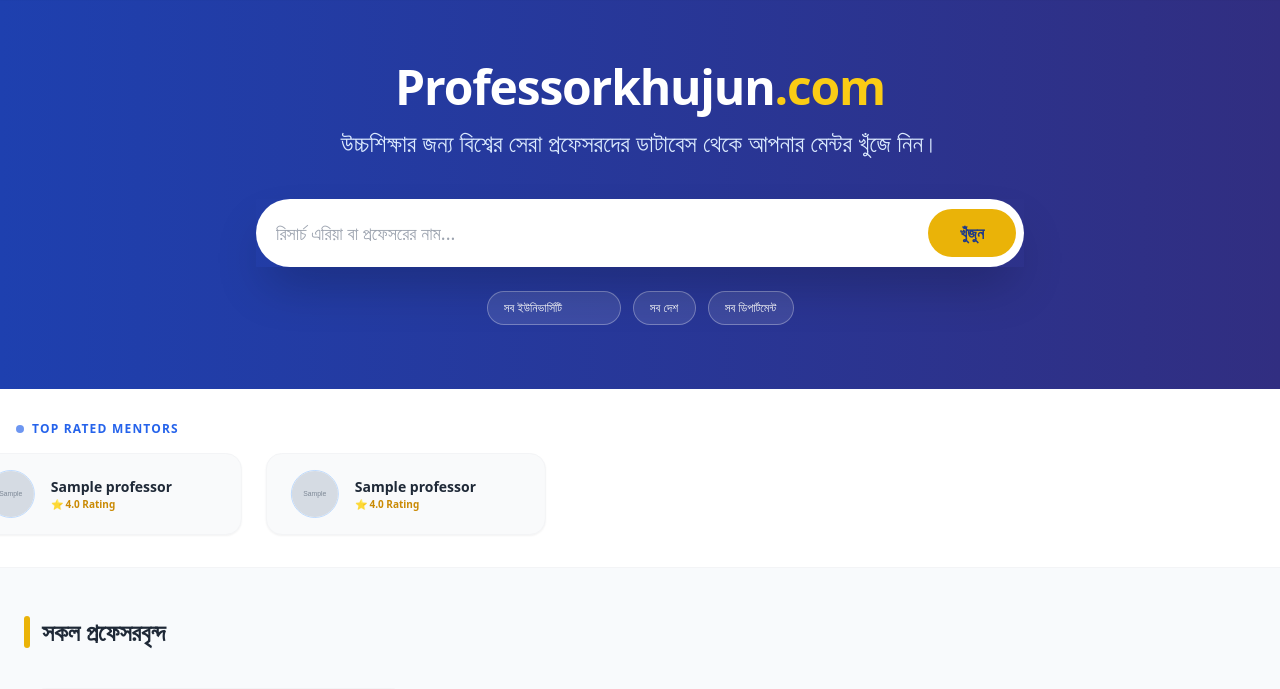
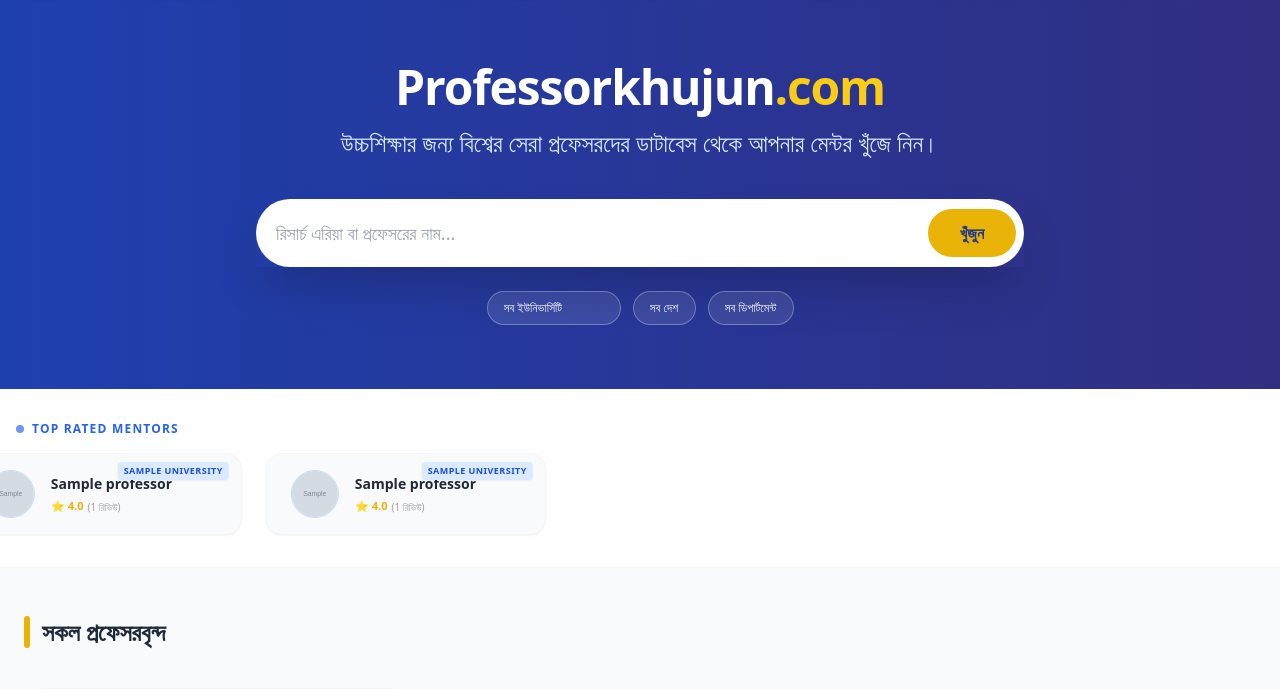
Before and after one commit to Joy-Paul/ProfessorKhujun, a Django app: page / in a window 1280 px wide. Shown: the part 70-759 px from the top of the page. Run offline with Django 5.2, Linux system fonts and the light colour scheme; tables that the repository leaves empty hold one stand-in row (values such as "Sample post"); grey boxes marked "Sample" are stand-in pictures; some libraries are stand-ins or nearby versions.

Commit message:
Add total reviews count and university short name in top rated mentor card

```diff
--- a/main_app/models.py
+++ b/main_app/models.py
@@ -47,6 +47,8 @@ class University(models.Model):
     fall_dom_deadline = models.CharField(max_length=100, blank=True, null=True)
     spring_intl_deadline = models.CharField(max_length=100, blank=True, null=True)
     spring_dom_deadline = models.CharField(max_length=100, blank=True, null=True)
+    # এই নতুন ফিল্ডটি যোগ করুন:
+    short_name = models.CharField(max_length=20, blank=True, null=True, help_text="যেমন: MIT, LPU, ISM")
 
     def __str__(self):
         return self.name
@@ -159,6 +161,9 @@ class Professor(models.Model):
         if avg is not None:
             return round(avg, 1)
         return 0.0
+    @property
+    def total_reviews(self):
+        return self.reviews.count()
 
 class Review(models.Model):
     professor = models.ForeignKey(Professor, on_delete=models.CASCADE, related_name='reviews')
@@ -244,36 +249,63 @@ class OTPVerification(models.Model):
         self.otp = str(random.randint(100000, 999999))
         self.save()
 
+# class Article(models.Model):
+#     title = models.CharField(max_length=255)
+#     category = models.CharField(max_length=100, help_text="Ex: Application Guide, Communication, Success Story")
+#     summary = models.TextField(help_text="Short description for the card")
+#     # নতুন ফিল্ড: সম্পূর্ণ আর্টিকেল লেখার জন্য
+#     content = models.TextField(help_text="Full text of the article", null=True, blank=True)
+#     read_time = models.IntegerField(help_text="Reading time in minutes")
+#     views = models.DecimalField(max_digits=5, decimal_places=1, help_text="Ex: 1.2, 3.4 for k views")
+#     author_image = models.ImageField(upload_to='article_authors/', null=True, blank=True)
+
+#     # নতুন ফিল্ডটি যোগ করুন
+#     background_image = models.ImageField(upload_to='article_bgs/', null=True, blank=True, help_text="Upload an image for card background (Optional)")
+
+#     # ভিউ কাউন্টের জন্য এই ফিল্ডটি ব্যবহার করুন
+#     views = models.PositiveIntegerField(default=0)
+
+#     created_at = models.DateTimeField(auto_now_add=True)
+
+#     # এই নতুন ফাংশনটি যোগ করুন
+#     @property
+#     def formatted_views(self):
+#         if self.views >= 1000:
+#             val = self.views / 1000.0
+#             # যদি 1.0k হয়, তবে শুধু 1k দেখাবে, নাহলে 1.5k দেখাবে
+#             return f"{val:.1f}k".replace('.0k', 'k')
+#         return str(self.views)
+
+#     def __str__(self):
+#         return self.title
+
 class Article(models.Model):
     title = models.CharField(max_length=255)
     category = models.CharField(max_length=100, help_text="Ex: Application Guide, Communication, Success Story")
     summary = models.TextField(help_text="Short description for the card")
-    # নতুন ফিল্ড: সম্পূর্ণ আর্টিকেল লেখার জন্য
     content = models.TextField(help_text="Full text of the article", null=True, blank=True)
     read_time = models.IntegerField(help_text="Reading time in minutes")
-    views = models.DecimalField(max_digits=5, decimal_places=1, help_text="Ex: 1.2, 3.4 for k views")
     author_image = models.ImageField(upload_to='article_authors/', null=True, blank=True)
-
-    # নতুন ফিল্ডটি যোগ করুন
     background_image = models.ImageField(upload_to='article_bgs/', null=True, blank=True, help_text="Upload an image for card background (Optional)")
 
-    # ভিউ কাউন্টের জন্য এই ফিল্ডটি ব্যবহার করুন
+    # শুধুমাত্র একটি views ফিল্ড থাকবে
     views = models.PositiveIntegerField(default=0)
 
     created_at = models.DateTimeField(auto_now_add=True)
 
-    # এই নতুন ফাংশনটি যোগ করুন
     @property
     def formatted_views(self):
         if self.views >= 1000:
             val = self.views / 1000.0
-            # যদি 1.0k হয়, তবে শুধু 1k দেখাবে, নাহলে 1.5k দেখাবে
             return f"{val:.1f}k".replace('.0k', 'k')
         return str(self.views)
 
     def __str__(self):
         return self.title
 
+    def get_absolute_url(self):
+        from django.urls import reverse
+        return reverse('article_detail', kwargs={'pk': self.pk})
 
 # URL পাওয়ার জন্য (urls.py এ সেট করার পর এটি কাজে লাগবে)
     def get_absolute_url(self):
--- a/main_app/templates/home.html
+++ b/main_app/templates/home.html
@@ -116,7 +116,7 @@
             </h2>
         </div>
 
-        <div class="animate-scroll">
+        <!-- <div class="animate-scroll">
             {% for prof in professors|slice:":10" %}
             <a href="{% url 'professor_detail' prof.id %}" class="inline-flex items-center gap-3 md:gap-4 bg-gray-50 px-4 py-3 md:px-6 md:py-4 rounded-2xl border border-gray-100 mx-2 md:mx-3 min-w-[240px] md:min-w-[280px] hover:border-blue-400 hover:bg-white transition shadow-sm">
                 {% if prof.image %}
@@ -144,6 +144,63 @@
                 <div class="truncate">
                     <h4 class="text-xs md:text-sm font-bold text-gray-800 truncate">{{ prof.name }}</h4>
                     <p class="text-[10px] text-yellow-600 font-bold">⭐ {{ prof.average_rating }} Rating</p>
+                </div>
+            </a>
+            {% endfor %}
+        </div> -->
+
+        <div class="animate-scroll">
+            {% for prof in professors|slice:":10" %}
+            <a href="{% url 'professor_detail' prof.id %}" class="relative inline-flex items-center gap-3 md:gap-4 bg-gray-50 px-4 py-3 md:px-6 md:py-4 rounded-2xl border border-gray-100 mx-2 md:mx-3 min-w-[240px] md:min-w-[280px] hover:border-blue-400 hover:bg-white transition shadow-sm">
+
+                <!-- ইউনিভার্সিটির শর্ট নেম ব্যাজ (উপরে ডানদিকে) -->
+                {% if prof.university.short_name %}
+                <span class="absolute top-2 right-3 text-[8px] md:text-[9px] bg-blue-100 text-blue-700 px-1.5 py-0.5 rounded font-black uppercase tracking-wider shadow-sm">{{ prof.university.short_name }}</span>
+                {% endif %}
+
+                {% if prof.image %}
+                    <img src="{{ prof.image.url }}" class="w-10 h-10 md:w-12 md:h-12 rounded-full object-cover border border-blue-200 shrink-0">
+                {% else %}
+                    <div class="w-10 h-10 md:w-12 md:h-12 bg-blue-100 rounded-full flex items-center justify-center font-bold text-blue-800 border border-blue-200 shrink-0">
+                        {{ prof.name|slice:":1" }}
+                    </div>
+                {% endif %}
+                <div class="truncate pr-4">
+                    <h4 class="text-xs md:text-sm font-bold text-gray-800 truncate">{{ prof.name }}</h4>
+
+                    <!-- রেটিং এবং মোট রেটিং সংখ্যা -->
+                    <div class="flex items-center gap-1 mt-1">
+                        <p class="text-[11px] text-yellow-500 font-bold">⭐ {{ prof.average_rating }}</p>
+                        <p class="text-[10px] text-gray-400 font-medium mt-0.5">({{ prof.total_reviews }} রিভিউ)</p>
+                    </div>
+                </div>
+            </a>
+            {% endfor %}
+
+            <!-- Seamless scrolling এর জন্য দ্বিতীয় লুপ -->
+            {% for prof in professors|slice:":10" %}
+            <a href="{% url 'professor_detail' prof.id %}" class="relative inline-flex items-center gap-3 md:gap-4 bg-gray-50 px-4 py-3 md:px-6 md:py-4 rounded-2xl border border-gray-100 mx-2 md:mx-3 min-w-[240px] md:min-w-[280px] hover:border-blue-400 hover:bg-white transition shadow-sm">
+
+                <!-- ইউনিভার্সিটির শর্ট নেম ব্যাজ (উপরে ডানদিকে) -->
+                {% if prof.university.short_name %}
+                <span class="absolute top-2 right-3 text-[8px] md:text-[9px] bg-blue-100 text-blue-700 px-1.5 py-0.5 rounded font-black uppercase tracking-wider shadow-sm">{{ prof.university.short_name }}</span>
+                {% endif %}
+
+                {% if prof.image %}
+                    <img src="{{ prof.image.url }}" class="w-10 h-10 md:w-12 md:h-12 rounded-full object-cover border border-blue-200 shrink-0">
+                {% else %}
+                    <div class="w-10 h-10 md:w-12 md:h-12 bg-blue-100 rounded-full flex items-center justify-center font-bold text-blue-800 border border-blue-200 shrink-0">
+                        {{ prof.name|slice:":1" }}
+                    </div>
+                {% endif %}
+                <div class="truncate pr-4">
+                    <h4 class="text-xs md:text-sm font-bold text-gray-800 truncate">{{ prof.name }}</h4>
+
+                    <!-- রেটিং এবং মোট রেটিং সংখ্যা -->
+                    <div class="flex items-center gap-1 mt-1">
+                        <p class="text-[11px] text-yellow-500 font-bold">⭐ {{ prof.average_rating }}</p>
+                        <p class="text-[10px] text-gray-400 font-medium mt-0.5">({{ prof.total_reviews }} রিভিউ)</p>
+                    </div>
                 </div>
             </a>
             {% endfor %}
--- a/main_app/views.py
+++ b/main_app/views.py
@@ -12,8 +12,10 @@ from django.urls import reverse
 from django.contrib import messages
 from datetime import date, datetime
 
+import requests
 
-import requests
+from django.db.models import Avg, Count
+from django.db.models.functions import Coalesce
 
 from .models import Professor, Review, University, StudentProfile, ProfessorUpdateRequest, ProfileClaimRequest, Bookmark, Report, OTPVerification, SubjectDeadline, Article
 
@@ -43,6 +45,23 @@ def home(request):
     if dept_name:
         professors = professors.filter(department=dept_name)
 
+
+    professors = Professor.objects.annotate(
+        # ১. রেটিংয়ের গড় বের করা হচ্ছে (কোনো রেটিং না থাকলে ০ ধরা হবে)
+        avg_rating=Coalesce(Avg('reviews__rating'), 0.0),
+        # ২. মোট কতজন রেটিং দিয়েছে তা গোনা হচ্ছে
+        review_count=Count('reviews')
+    ).order_by(
+        '-avg_rating',    # প্রথম শর্ত: যার রেটিং সবচেয়ে বেশি সে আগে আসবে
+        '-review_count',  # দ্বিতীয় শর্ত: রেটিং সমান হলে, যার রিভিউ সংখ্যা বেশি সে আগে আসবে
+        '-id'             # তৃতীয় শর্ত: দুটোই সমান হলে, যাকে সবার শেষে অ্যাড করা হয়েছে সে আগে আসবে
+    )[:10] # শুধু প্রথম ১০ জনকে দেখানোর জন্য (আপনার প্রয়োজন অনুযায়ী পরিবর্তন করতে পারেন)
+
+    # context = {
+    #     'professors': professors,
+    #     # অন্যান্য কনটেক্সট...
+    # }
+
     return render(request, 'home.html', {
         'professors': professors,
         'universities': universities,
@@ -53,6 +72,7 @@ def home(request):
         'selected_country': country_name,
         'selected_dept': dept_name,
         'query': query,
+        'professors': professors,
     })
 
 
```
Also changed, not shown: main_app/migrations/0028_university_short_name.py (added).
